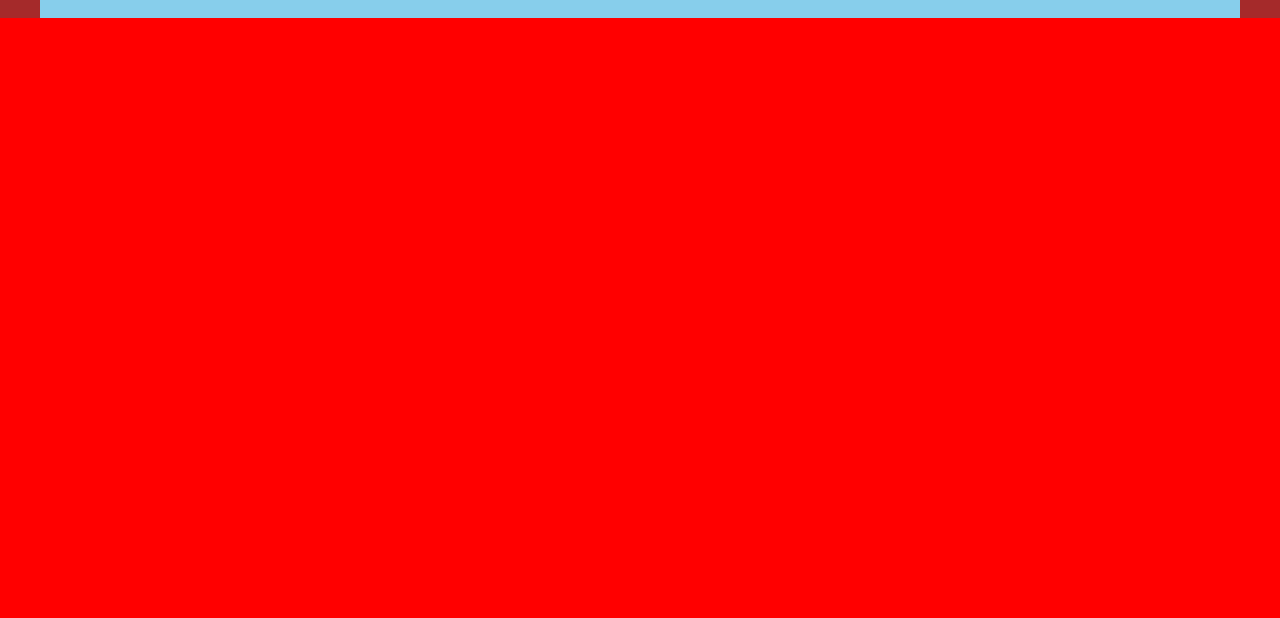
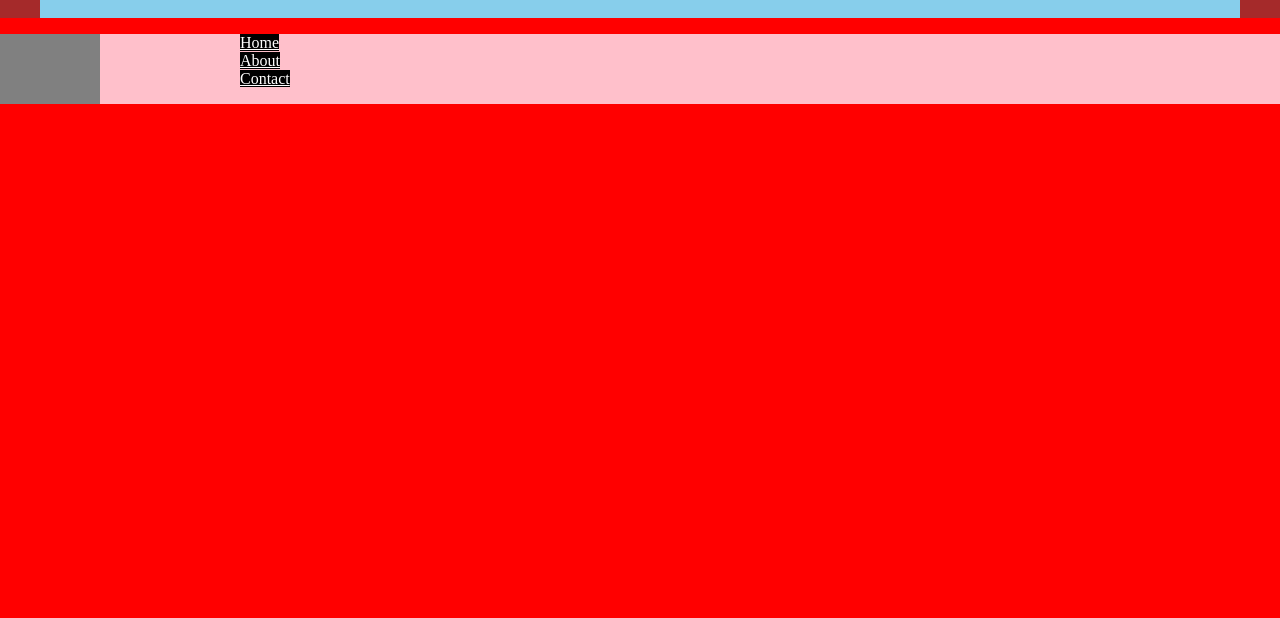
Before and after one commit to iAmAbhishekJaiswal/Raja-Mantri-Chor-Police, a plain HTML site: page newlayout.html in a window 1280 px wide. Shown: the part 482-1100 px from the top of the page. Drawn offline with Linux system fonts and the light colour scheme.

Commit message:
Update newlayout.html

```diff
--- a/newlayout.html
+++ b/newlayout.html
@@ -43,6 +43,26 @@
                  color:white;
                  margin: 30px 100px;
                 }
+        #menuarea{
+             width:100%;
+             height:70px;
+             background:grey;
+            }
+        #menudata{
+             width:1200px;
+             height:70px;
+             background:pink;
+             margin-left:100px;
+            }
+            #menudata ul{
+             list-style:none;
+            }
+            #menudata ul li a:link,#menudata ul li a:visited{
+               background:black;
+               color:white;
+               margin:25px 100px;
+           }
+
 
      </style>
   </head>
@@ -74,6 +94,15 @@
         </div>
 
       </div>
+      <div id="menuarea">
+         <div id="menudata">
+         <ul>
+            <li><a href="#">Home</a></li>
+            <li><a href="#">About</a></li>
+            <li><a href="#">Contact</a></li>
+         </ul>
+         </div>
+      </div>
 
       <div id="playboard">
 
```
